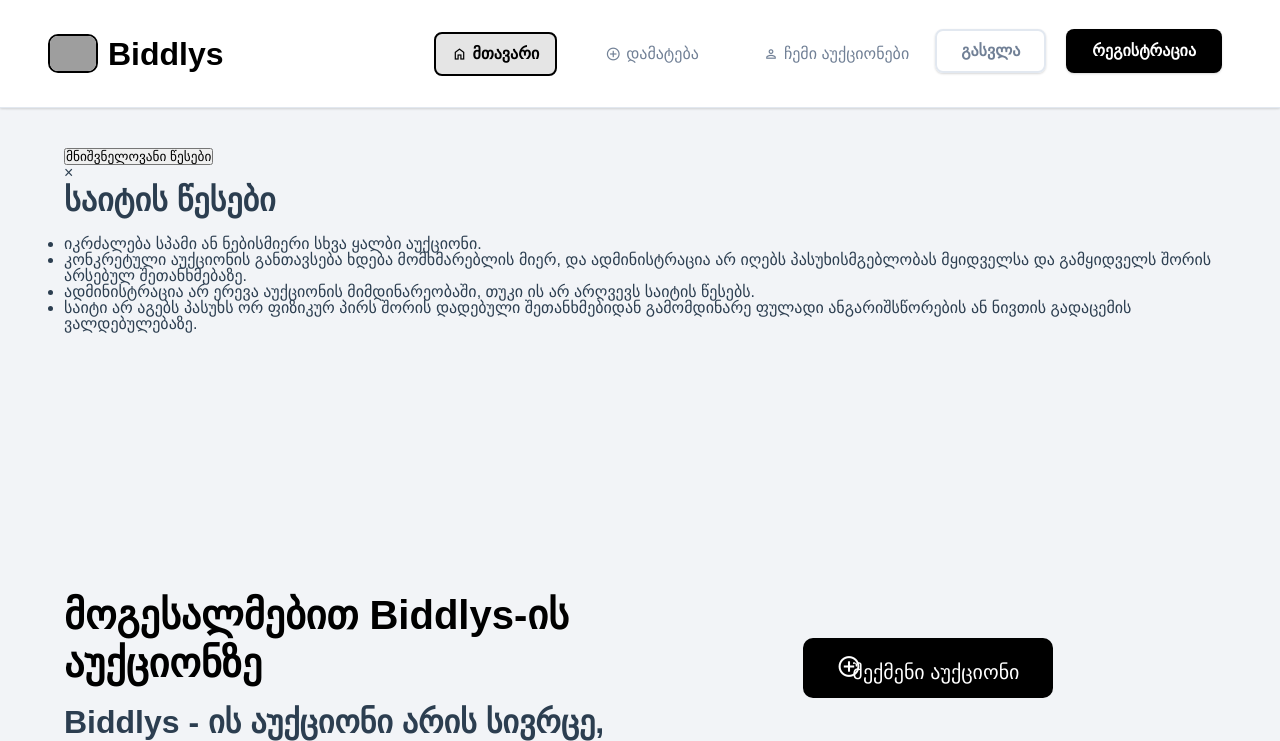
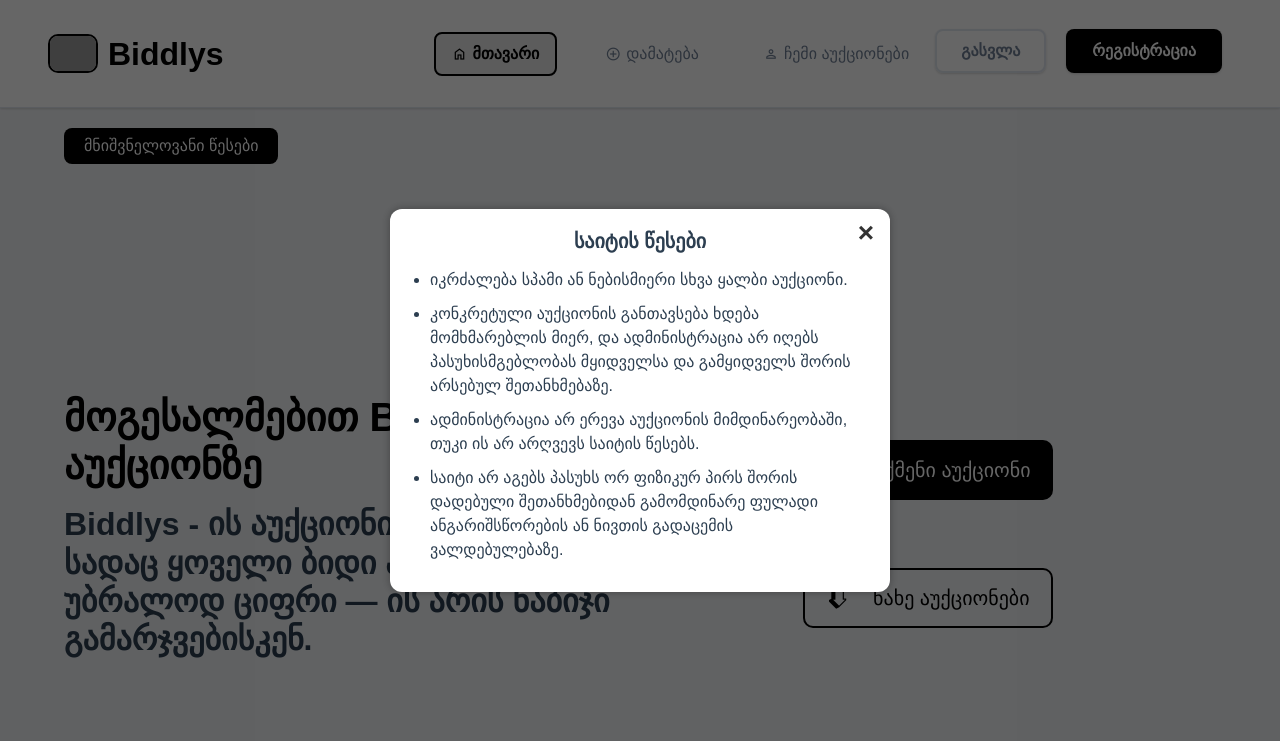
Before and after one commit to aviishu977/Vaiva, a plain HTML site: page index.html in a window 1280 px wide. Both pictures are taken after a click on the button "მნიშვნელოვანი წესები". Shown: the top 741 px of the page. Drawn offline with nearby package versions, Linux system fonts and the light colour scheme; no server answers; grey boxes are pictures that could not be loaded; a web font is replaced by a local one.

Commit message:
Update style.css

```diff
--- a/style.css
+++ b/style.css
@@ -54,7 +54,12 @@
   font-family: 'MyFont';
   src: url('alk-sanet.ttf');
 }
-
+* {
+  user-select: none;
+  -webkit-user-select: none; /* Safari */
+  -moz-user-select: none;    /* Firefox */
+  -ms-user-select: none;     /* Internet Explorer/Edge */
+}
 /* Box Model Reset */
 *, *::before, *::after {
   box-sizing: border-box;
@@ -134,7 +139,7 @@ textarea:focus {
 
 hr {
   height: 3px;
-  background: #000000a1;
+  background: #000000;
   border: none;
   border-radius: 100px;
 }
@@ -799,6 +804,7 @@ hr {
   flex-wrap: wrap;
   align-items: center;
   justify-content: space-around;
+  margin-top: -30px;
 }
 
 .first-title {
@@ -817,7 +823,9 @@ hr {
   justify-content: center;
   gap: 10px;
 }
-
+.first-btn span{
+  margin-top: -8px;
+}
 .first-btn button {
   width: 250px;
   height: 60px;
@@ -826,8 +834,15 @@ hr {
   background: #000000;
   color: #ffffff;
   font-size: 20px;
+  display: flex;
+  align-items: center;
+  justify-content: space-evenly;
 }
-
+#browse span{
+  margin-top: 0px;
+  transform: rotate(90deg);
+  font-size: 30px;
+}
 #browse {
   background: #f2f4f7;
   color: #000000;
@@ -836,6 +851,16 @@ hr {
 
 /* Mobile & Smaller Screens */
 @media (max-width: 768px) {
+  .rul-con{
+  width: 100%;
+  height: auto;
+  display: flex;
+  justify-content: center;
+  margin-top: 10px;
+}
+.first{
+  margin-top: 10px;
+}
   .header {
     padding: 1rem 1.5rem;
   }
@@ -917,6 +942,7 @@ hr {
 
   .first-btn {
     width: 100%;
+    height: 10px;
     display: flex;
     flex-wrap: wrap;
     justify-content: flex-start;
@@ -932,7 +958,7 @@ hr {
     background: #000000;
     color: #ffffff;
     font-size: 20px;
-    margin-top: -50px;
+    margin-top: -60px;
     right: 0px;
   }
 
@@ -946,3 +972,70 @@ hr {
   width: 100%;
   text-align: center;
 }
+.rules-overlay {
+  display: none;
+  position: fixed;
+  z-index: 9999;
+  left: 0;
+  top: 0;
+  width: 100%;
+  height: 100%;
+  overflow: auto;
+  background-color: rgba(0,0,0,0.6);
+  justify-content: center;
+  align-items: center;
+}
+
+.rules-content {
+  background-color: #fff;
+  margin: auto;
+  padding: 20px;
+  border-radius: 12px;
+  width: 90%;
+  max-width: 500px;
+  box-shadow: 0 0 10px rgba(0,0,0,0.3);
+  font-family: sans-serif;
+  position: relative;
+}
+
+.rules-close {
+  position: absolute;
+  right: 16px;
+  top: 10px;
+  font-size: 28px;
+  font-weight: bold;
+  cursor: pointer;
+  color: #333;
+}
+
+.rules-content h2 {
+  margin-top: 0;
+  text-align: center;
+  font-size: 20px;
+  margin-bottom: 15px;
+}
+
+.rules-content ul {
+  padding-left: 20px;
+}
+
+.rules-content ul li {
+  margin-bottom: 10px;
+  line-height: 1.5;
+  list-style-type: disc;
+}
+.rule-btn {
+  background: #000;
+  color: #fff;
+  padding: 10px 20px;
+  border: none;
+  border-radius: 8px;
+  cursor: pointer;
+  font-size: 16px;
+  margin-top: -20px;
+}
+.rul-con{
+  width: 100%;
+  height: auto;
+  display: flex;
+  }
```
